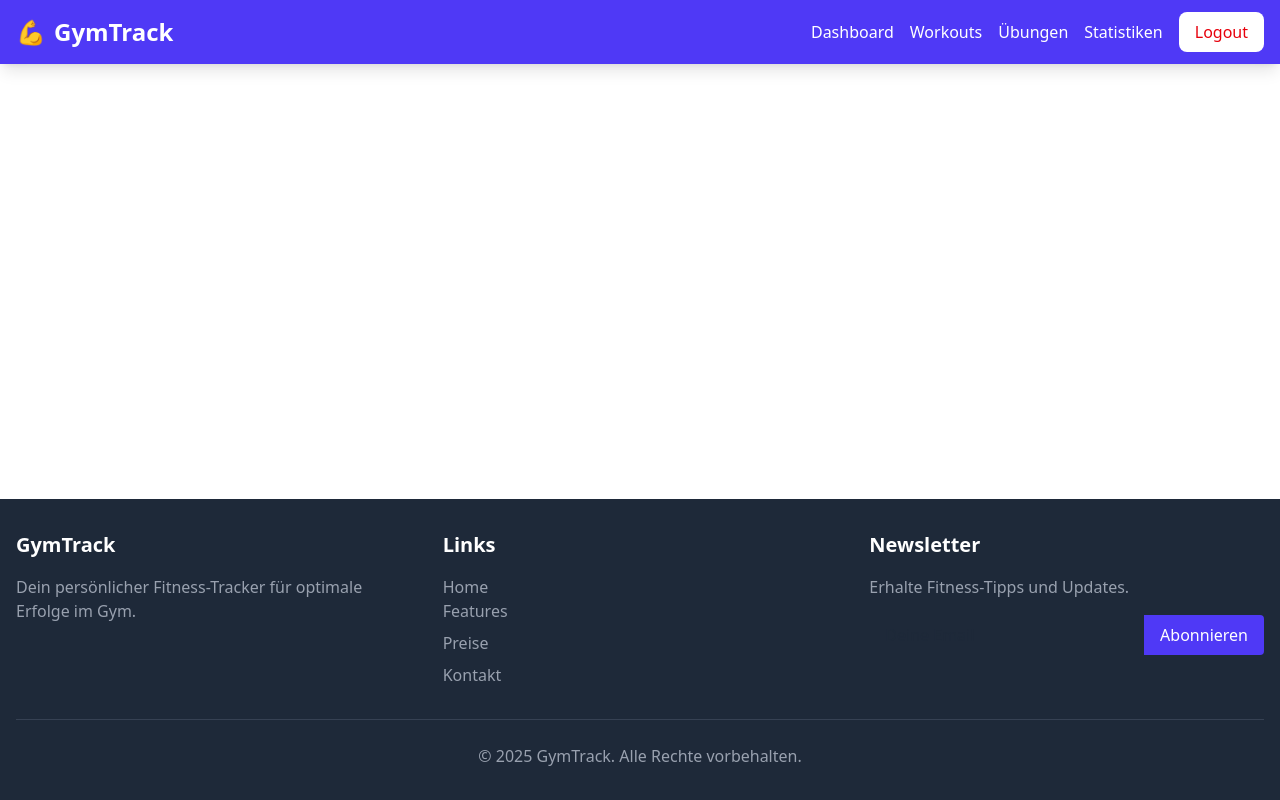
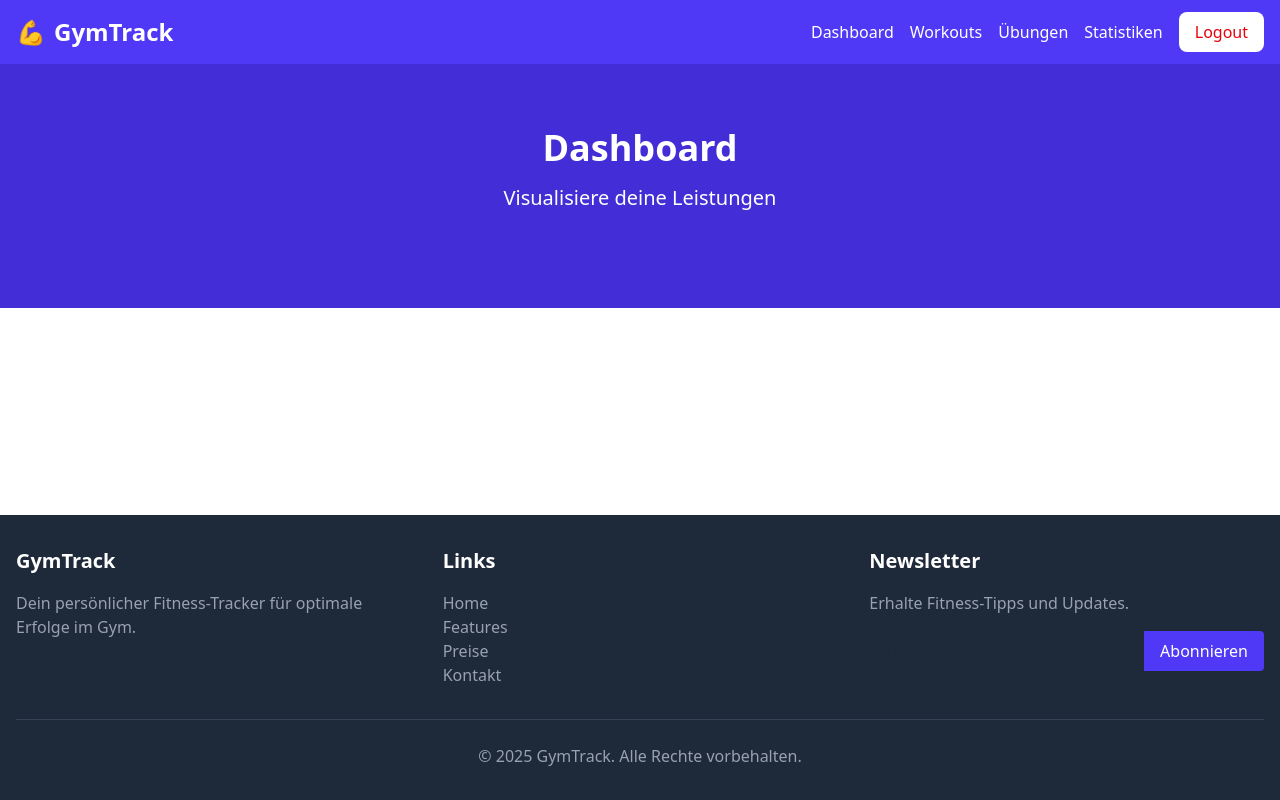
Before and after one commit to TimTrvc/GymTrackerWeb, a React (Vite) app in the folder gym-progress-tracker/frontend/: page /dashboard in a window 1280 px wide. Built offline with nearby package versions, Linux system fonts and the light colour scheme; no server answers; sample sign-in values are in the browser's storage.

Commit message:
added statistics/dashboard links & fixed footer UI

```diff
--- a/gym-progress-tracker/frontend/src/App.jsx
+++ b/gym-progress-tracker/frontend/src/App.jsx
@@ -7,7 +7,8 @@ import Home from './pages/Home';
 import Login from './pages/Login';
 import Workouts from './pages/Workouts';
 import Exercises from './pages/Exercises';
-// import Statistics from './pages/Statistics';
+import Statistics from './pages/Statistics';
+import Dashboard from './pages/Dashboard';
 
 // Layout
 import Navbar from './components/layout/Navbar';
@@ -32,8 +33,8 @@ function App() {
               <Route path="/login" element={<Login />} />
               <Route path="/workouts" element={privateRoute(Workouts)} />
               <Route path="/exercises" element={privateRoute(Exercises)} />
-              {/* <Route path="/dashboard" element={privateRoute(Dashboard)} />
-                            <Route path="/statistics" element={privateRoute(Statistiken)} /> */}
+              <Route path="/dashboard" element={privateRoute(Dashboard)} />
+              <Route path="/statistics" element={privateRoute(Statistics)} />
             </Routes>
           </main>
           <Footer />
--- a/gym-progress-tracker/frontend/src/components/layout/Footer.jsx
+++ b/gym-progress-tracker/frontend/src/components/layout/Footer.jsx
@@ -12,13 +12,11 @@ const Footer = () => {
           </div>
           <div>
             <h4 className="text-xl font-bold mb-4">Links</h4>
-            <ul className="space-y-2 text-gray-400">
-              <Link to="/" className="hover:text-indigo-200">Home</Link>
-              <li><a href="#" className="hover:text-white">Features</a></li>
-              <li><a href="#" className="hover:text-white">Preise</a></li>
-              <li><a href="#" className="hover:text-white">Kontakt</a></li>
-            </ul>
-          </div>
+              <div><Link to="/" className="text-gray-400">Home</Link></div>
+              <div><Link to="/" className="text-gray-400">Features</Link></div>
+              <div><Link to="/" className="text-gray-400">Preise</Link></div>
+              <div><Link to="/" className="text-gray-400">Kontakt</Link></div>
+            </div>
           <div>
             <h4 className="text-xl font-bold mb-4">Newsletter</h4>
             <p className="text-gray-400 mb-4">Erhalte Fitness-Tipps und Updates.</p>
--- a/gym-progress-tracker/frontend/src/components/layout/Navbar.jsx
+++ b/gym-progress-tracker/frontend/src/components/layout/Navbar.jsx
@@ -18,9 +18,9 @@ const Navbar = () => {
           <span className="mr-2">💪</span> GymTrack
         </Link>
         <div className="flex items-center space-x-4">
-          <Link to="/" className="hover:text-indigo-200">Dashboard</Link>
           {isAuthenticated && (
             <>
+              <Link to="/dashboard" className="hover:text-indigo-200">Dashboard</Link>
               <Link to="/workouts" className="hover:text-indigo-200">Workouts</Link>
               <Link to="/exercises" className="hover:text-indigo-200">Übungen</Link>
               <Link to="/statistics" className="hover:text-indigo-200">Statistiken</Link>
--- /dev/null
+++ b/gym-progress-tracker/frontend/src/pages/Dashboard.jsx
@@ -0,0 +1,11 @@
+import HeroSection from '../components/layout/HeroSection';
+
+const Dashboard = () => {
+    return (
+        <div>
+            <HeroSection title="Dashboard" subtitle="Visualisiere deine Leistungen"/>
+        </div>
+    );
+};
+
+export default Dashboard;
--- /dev/null
+++ b/gym-progress-tracker/frontend/src/pages/Statistics.jsx
@@ -0,0 +1,11 @@
+import HeroSection from '../components/layout/HeroSection';
+
+const Statistics = () => {
+    return (
+        <div>
+            <HeroSection title="Statistiken" subtitle="Erhalte einen Überblick über deine Gesamtstatistiken"/>
+        </div>
+    );
+};
+
+export default Statistics;
```
Also changed, not shown: 1 other file (tests, documents, lock files or other folders).
